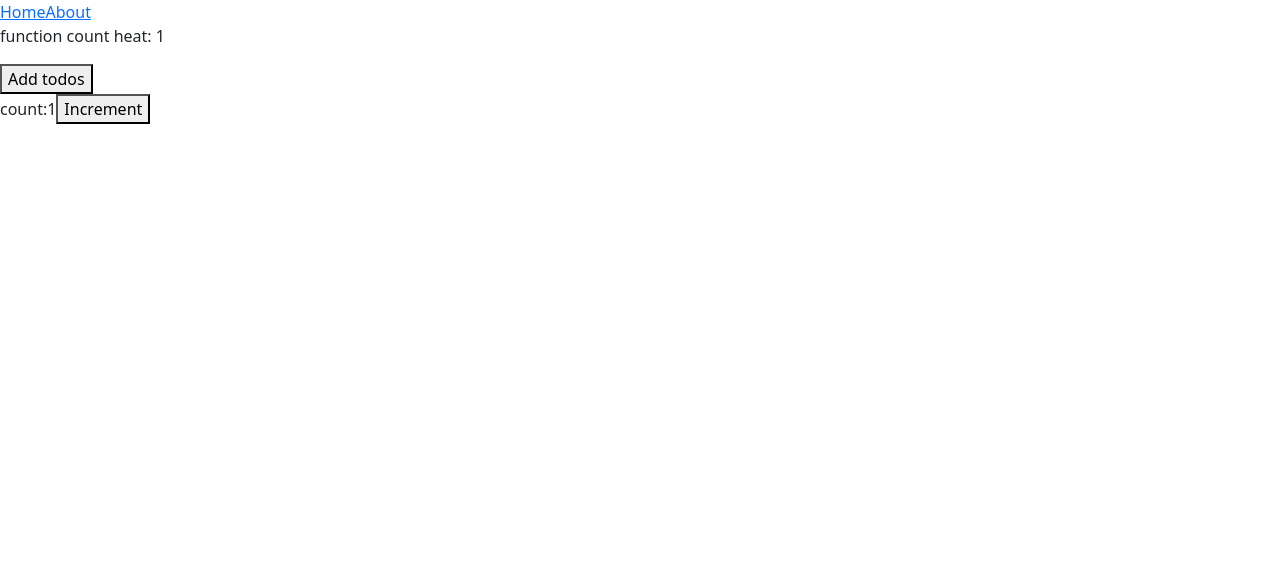
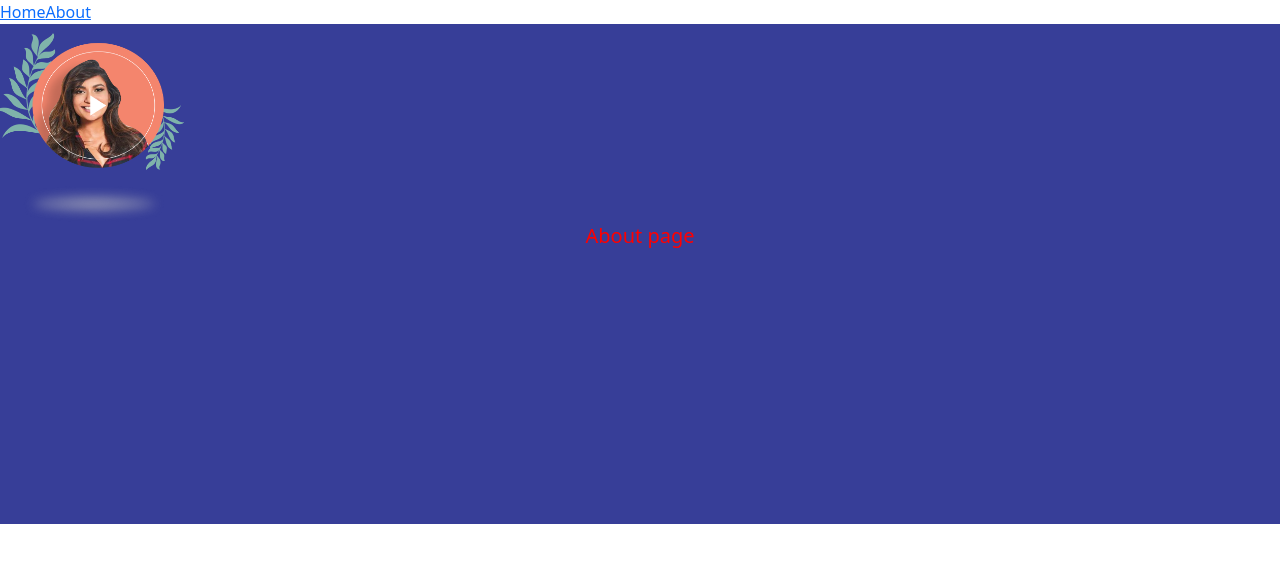
Before and after one commit to karanawate/wooden, a React (Create React App) app: page /about in a window 1280 px wide. Shown: the top 562 px of the page. Built offline with nearby package versions, Linux system fonts and the light colour scheme.

Commit message:
Image component using all image store in one component and use easily

```diff
--- a/src/pages/About.js
+++ b/src/pages/About.js
@@ -1,27 +1,26 @@
 import { useCallback, useState } from 'react';
-import axios from 'axios';
+import Images from './Images';
 import TodoCreate from './TodoCreate';
 
 const About  = () => {
-    const[count, setCount] = useState(1);
-    const[todos, setTodos] = useState(1);
 
+    const bannerContainer  = {
+        backgroundColor:'#373e98',
+        height:'500px'
+    }
 
+    const pageHeading = {
+        color:'red',
+        textAlign:'center',
 
-    const addtodos = useCallback(() =>{
-        setTodos(todos + 1)
-    },[todos])
-
-
-    const addcount = () => {
-        setCount(count + 1)
 
     }
 
-
-    return <div>
-          <TodoCreate  todos={todos}  addtodos= {addtodos} / >
-            <span>count:{count}</span><button onClick={addcount}>Increment</button>
+    return <div >
+            <div style={bannerContainer}>
+             <img src={Images.TopBannerImageg} style={{ width:'200px',height:'200px'}}/>
+             <h5 style={pageHeading}>About page</h5>
+            </div>
            </div>
 }
 export default About;
--- a/src/pages/Home.js
+++ b/src/pages/Home.js
@@ -25,7 +25,6 @@ const Home = () => {
             })
         },[]);
 
-
         const delteuser = useCallback((id) =>{
                             axios.delete(`http://127.0.0.1:8000/api/user-delete/${id}`)
                             .then(res =>{
@@ -35,6 +34,7 @@ const Home = () => {
                                 console.log(err);
                             })
         })
+
 
     return <div>
     <Modal
--- /dev/null
+++ b/src/pages/Images.js
@@ -0,0 +1,4 @@
+const Images = {
+    TopBannerImageg:require('../assets/images/banner-left.png')
+}
+export default Images;
```
Also changed, not shown: src/assets/images/banner-left.png (added).
